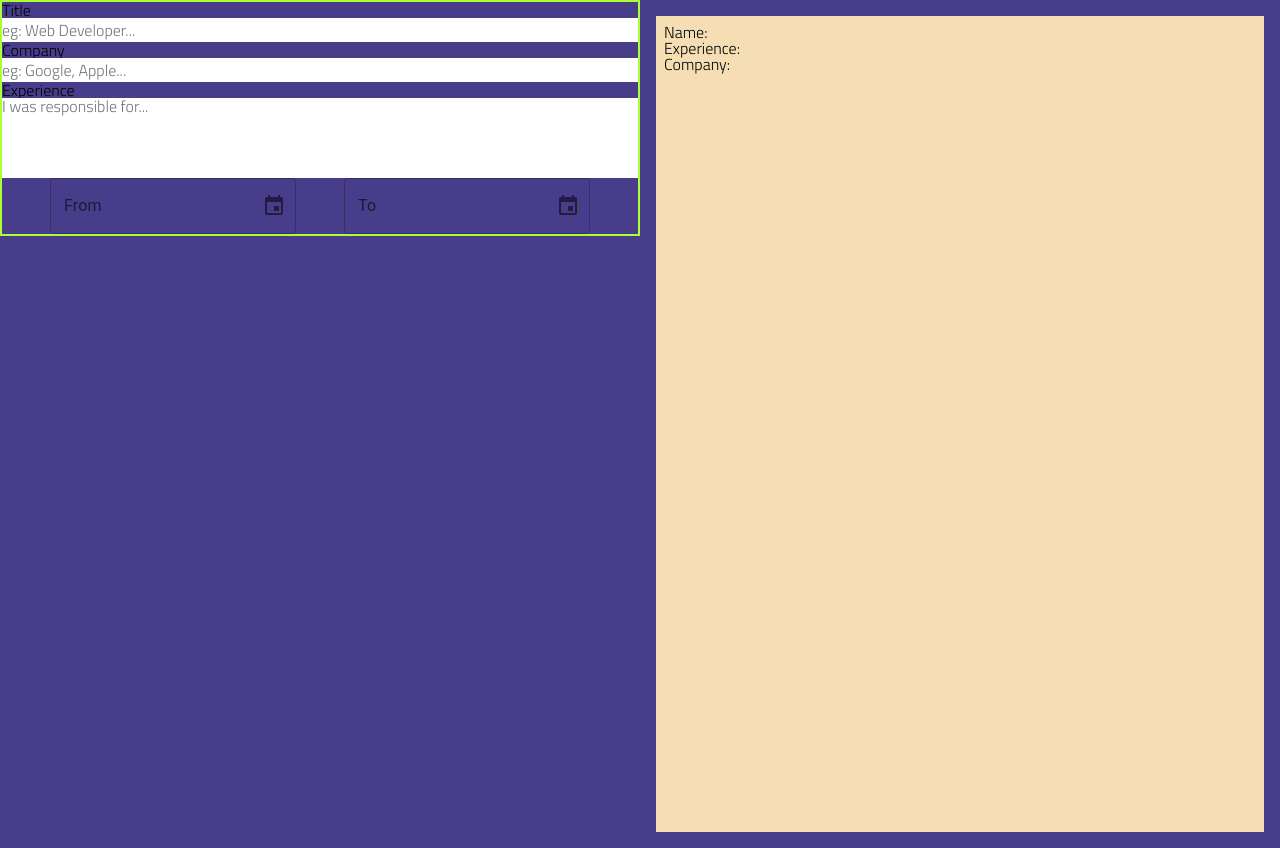
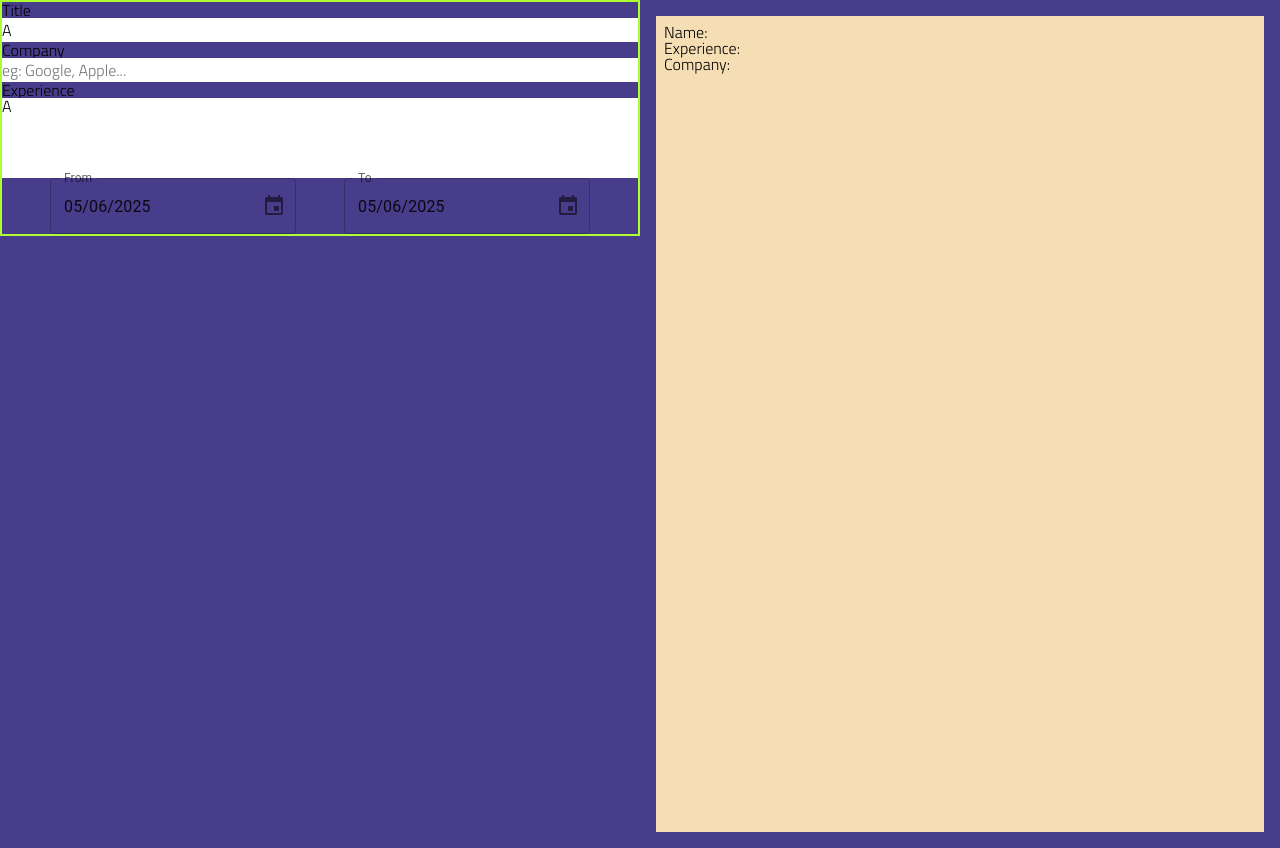
Before and after one commit to iversson-estudos/CV_Editor, a React (Vite) app: page / in a window 1280 px wide. Both pictures are taken after a click on the button "Lets Go". Built offline with nearby package versions, Linux system fonts and the light colour scheme.

Commit message:
Child component is created now on a function

```diff
--- a/src/components/Inputs/TextInputLabeled.jsx
+++ b/src/components/Inputs/TextInputLabeled.jsx
@@ -1,6 +1,6 @@
 import {React} from "react";
 
-export function TextInputLabeled({name,size,label,placeHolder='...'}) {
+export function TextInputLabeled({name,size,label,value,placeHolder='...'}) {
 
   const inputStyle = {
     height:`${size}px`
@@ -10,6 +10,6 @@ export function TextInputLabeled({name,size,label,placeHolder='...'}) {
   return (
     <>
       <label htmlFor={name}>{label}</label>
-      <input name={name} type='text' id={name}  placeholder={placeHolder} style={inputStyle}/>
+      <input name={name} type='text' id={name} value={value} placeholder={placeHolder} style={inputStyle}/>
     </>
 )}
--- a/src/components/Sections/Experience.jsx
+++ b/src/components/Sections/Experience.jsx
@@ -5,42 +5,32 @@ import styles from './Experience.module.css';
 import { DatePicker } from '@mui/x-date-pickers/DatePicker';
 import { LocalizationProvider } from '@mui/x-date-pickers/LocalizationProvider';
 import { AdapterDayjs } from '@mui/x-date-pickers/AdapterDayjs';
+import dayjs from 'dayjs';
+
+
 
 export function Experience(count=1){
 
 /*SAVES INPUT VALUES*/
-const [xpDivValues,setXpDivValues] = useState(Array(count).fill(''));
-
-/*HANDLES TEXT CHANGE*/
+const [xpDivValues,setXpDivValues] = useState(Array(count).fill(
+    {
+        title:'A',
+        company:'',
+        experience:'A',
+        dateFrom:dayjs(),
+        dateTo:dayjs()
+    }
+));
 
 
 
-
-
-
-
-/*CREATES COMPONENTS BASED ON COUNT */
-const childComponents = xpDivValues.map((index,name,value)=>{
-
-
-
-
-
-})
 return (
-<div className={styles.experienceContainer}>
-                    <TextInputLabeled    divClass={styles.textArea} name='title' placeHolder='eg: Web Developer...' label='Title' size={24} />
-                    <TextInputLabeled    divClass={styles.textArea} name='company' placeHolder='eg: Google, Apple...' label='Company' size={24} />
-                    <TextAreaLabeled    divClass={styles.textArea} name='experience'  placeHolder='I was responsible for...' label='Experience' size={80} />
-                    <div className={styles.dateContainer}>
-                        <LocalizationProvider dateAdapter={AdapterDayjs}>
-                            <DatePicker  label="From" />
-                            <DatePicker  label="To" />
-                        </LocalizationProvider>
-                    </div>
-</div>
-)
-
+    <>
+        {xpDivValues.map((component, index) => (
+            <ChildComponent key={index} data={component} />
+        ))}
+    </>
+);
 
 
 
@@ -49,3 +39,25 @@ return (
 
 
 }
+
+
+
+
+
+
+
+/*CREATES CHILD COMPONENT*/
+function ChildComponent ({data}){
+    return (
+            <div className={styles.experienceContainer}>
+                                <TextInputLabeled     divClass={styles.textArea} name='title' placeHolder='eg: Web Developer...' label='Title' size={24} value={data.title}/>
+                                <TextInputLabeled    divClass={styles.textArea} name='company' placeHolder='eg: Google, Apple...' label='Company' size={24} value={data.company}/>
+                                <TextAreaLabeled    divClass={styles.textArea} name='experience'  placeHolder='I was responsible for...' label='Experience' size={80} value={data.experience}/>
+                                <div className={styles.dateContainer}>
+                                    <LocalizationProvider dateAdapter={AdapterDayjs}>
+                                        <DatePicker  label="From" value={data.dateFrom}/>
+                                        <DatePicker  label="To" value={data.dateTo}/>
+                                    </LocalizationProvider>
+                                </div>
+            </div>
+    )}
```
